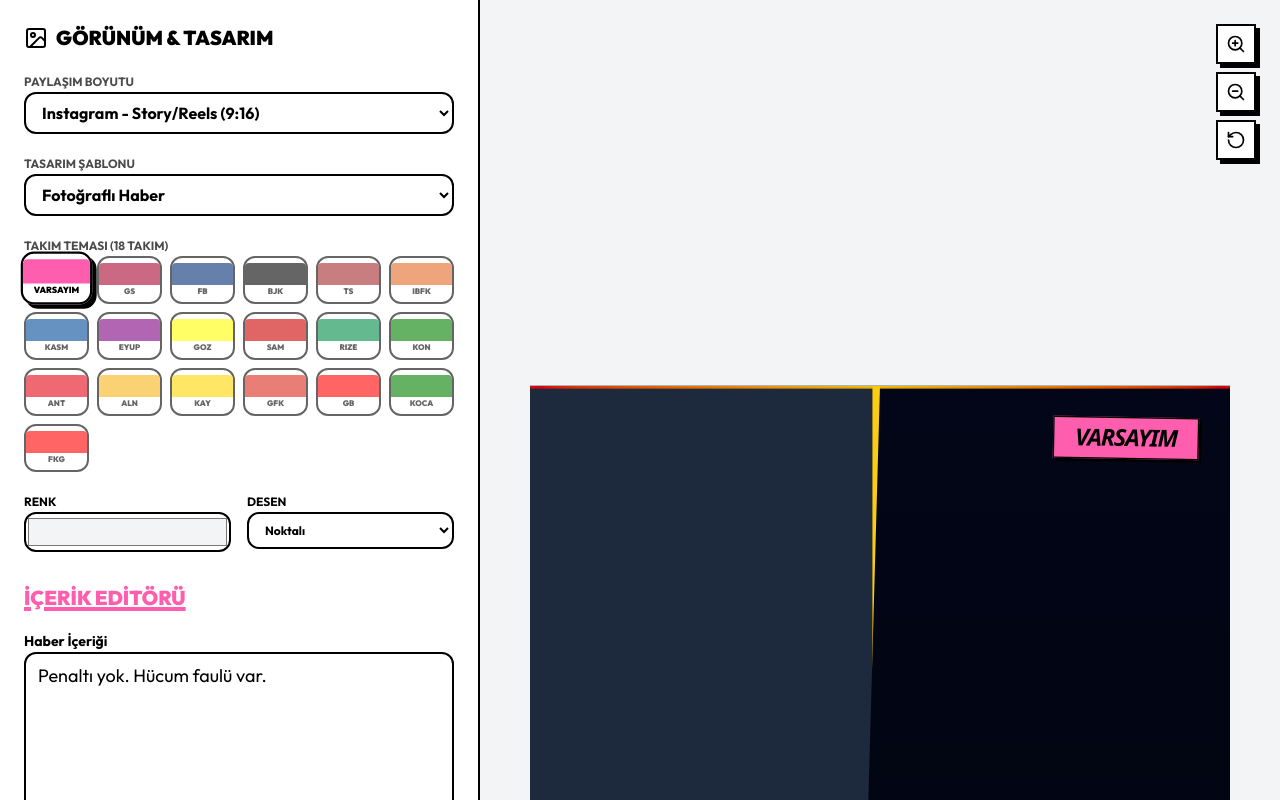
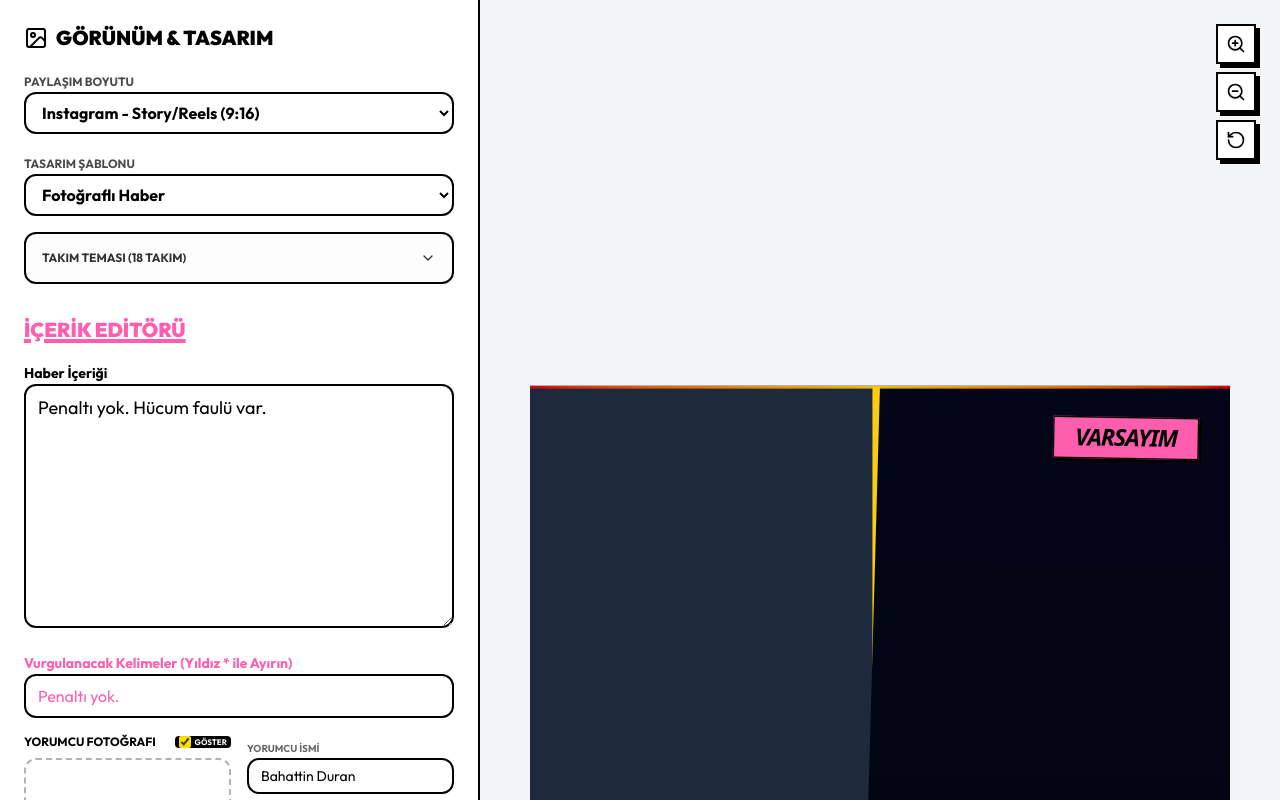
Before and after one commit to tcgun/varsayim-generator, a Next.js app: page / in a window 1280 px wide. Shown: the top 800 px of the page. Built offline with nearby package versions, Linux system fonts and the light colour scheme.

Commit message:
Update Template 4: remove SON DAKKA, style logo like T1, change position text box

```diff
--- a/src/components/Editor.tsx
+++ b/src/components/Editor.tsx
@@ -1,8 +1,8 @@
 "use client";
 
-import React from "react";
+import React, { useState } from "react";
 import { AppState, PRESETS } from "../types";
-import { Download, Save, Image as ImageIcon } from "lucide-react";
+import { Download, Save, Image as ImageIcon, ChevronDown, ChevronUp } from "lucide-react";
 
 interface Props {
     state: AppState;
@@ -11,6 +11,8 @@ interface Props {
 }
 
 const Editor: React.FC<Props> = ({ state, setState, isMobile }) => {
+    const [isThemeOpen, setIsThemeOpen] = useState(false);
+
     const handleChange = (e: React.ChangeEvent<HTMLInputElement | HTMLTextAreaElement | HTMLSelectElement>) => {
         const { name, value, type } = e.target as HTMLInputElement;
         const val = type === "checkbox" ? (e.target as HTMLInputElement).checked : value;
@@ -57,8 +59,18 @@ const Editor: React.FC<Props> = ({ state, setState, isMobile }) => {
                         </select>
                     </div>
 
-                    <div className="space-y-2">
-                        <span className="font-bold text-xs uppercase opacity-70">Takım Teması (18 Takım)</span>
+                    <div className="space-y-4 border-2 border-black p-4 rounded-brutal bg-v-gray/20">
+                        <button
+                            onClick={() => setIsThemeOpen(!isThemeOpen)}
+                            className="w-full flex items-center justify-between font-bold text-xs uppercase opacity-80 hover:opacity-100 transition-opacity"
+                            title="Temaları Göster/Gizle"
+                        >
+                            <span>Takım Teması (18 Takım)</span>
+                            {isThemeOpen ? <ChevronUp size={16} /> : <ChevronDown size={16} />}
+                        </button>
+
+                        {isThemeOpen && (
+                            <div className="space-y-4 animate-in slide-in-from-top-2 duration-200">
                                 <div className="grid grid-cols-6 gap-2">
                                     {[
                                         { id: "default", name: "VARSAYIM", colors: "bg-[#FF5DAD]" },
@@ -92,9 +104,8 @@ const Editor: React.FC<Props> = ({ state, setState, isMobile }) => {
                                         </button>
                                     ))}
                                 </div>
-                    </div>
 
-                    <div className="grid grid-cols-2 gap-4">
+                                <div className="grid grid-cols-2 gap-4 mt-4">
                                     <div className="space-y-1">
                                         <span className="font-bold text-xs uppercase">Renk</span>
                                         <input
@@ -120,6 +131,9 @@ const Editor: React.FC<Props> = ({ state, setState, isMobile }) => {
                                             <option value="noise">Noise</option>
                                         </select>
                                     </div>
+                                </div>
+                            </div>
+                        )}
                     </div>
                 </div>
             </div>
--- a/src/components/Template4.tsx
+++ b/src/components/Template4.tsx
@@ -107,15 +107,18 @@ const Template4: React.FC<Props> = ({ state, domRef }) => {
             </div>
 
             {/* HEADER: News Source & Branding */}
-            <div className={`absolute ${isLandscape ? 'top-8 left-8 right-8' : 'top-12 left-12 right-12'} flex items-start justify-between z-50`}>
+            <div className={`absolute ${isLandscape ? 'top-8 left-8 right-8' : 'top-12 left-12 right-12'} flex items-start z-50`}>
                 <div className="flex items-center gap-4">
-                    <div className="bg-red-600 text-white px-4 py-1 font-black text-sm italic animate-pulse">SON DAKİKA</div>
-                    <div className="h-6 w-[2px] bg-white/20" />
-                    <span className="text-white/60 font-black text-sm tracking-[0.2em]">{state.date}</span>
+                    <span className="text-white/80 font-black text-sm tracking-[0.2em] bg-black/50 px-3 py-1">{state.date}</span>
                 </div>
+            </div>
 
-                <div className={`${currentTheme.cardBg || 'bg-white'} px-6 py-2 rounded-brutal shadow-2xl border-2 border-black rotate-[1deg]`}>
-                    <span className="text-3xl font-black tracking-tighter uppercase italic text-black leading-none">VARSAYIM</span>
+            {/* VARSAYIM Logo (Template 1 Style) */}
+            <div className={`absolute ${isLandscape ? 'top-2 right-2' : 'top-4 right-4'} z-50`}>
+                <div className={`${currentTheme.primary} border-brutal border-black shadow-brutal px-8 py-3 rotate-[2deg]`}>
+                    <span className={`text-4xl font-black tracking-tighter uppercase italic ${state.theme === "default" ? 'text-black' : 'text-white'}`}>
+                        VARSAYIM
+                    </span>
                 </div>
             </div>
 
@@ -129,12 +132,8 @@ const Template4: React.FC<Props> = ({ state, domRef }) => {
                     )}
 
                     {state.positionText && (
-                        <div className="relative group">
-                            <div className="absolute -inset-2 bg-red-600/20 blur-xl opacity-0 group-hover:opacity-100 transition-opacity" />
-                            <h1 className={`${headlineFontSize} font-bold text-white uppercase italic leading-tight tracking-normal text-left max-w-[15ch] break-words`}>
-                                {state.positionText}
-                            </h1>
-                            <div className="mt-4 w-24 h-2 bg-red-600" />
+                        <div className="bg-white text-black px-6 py-3 font-black text-xl border-2 border-black shadow-brutal w-fit rotate-[1deg] uppercase">
+                            {state.positionText}
                         </div>
                     )}
 
```
Lines whose indentation alone changed are shown as unchanged.
